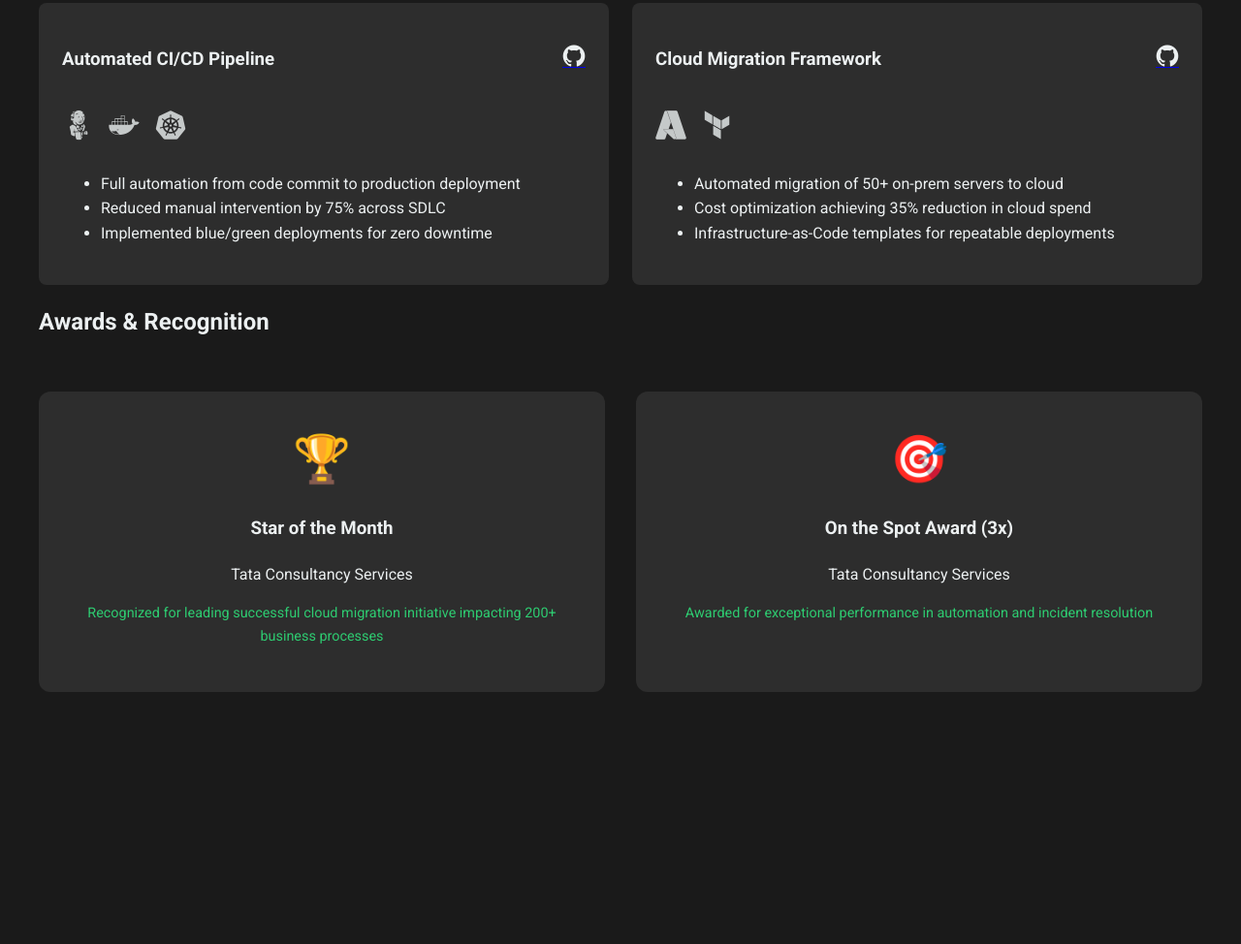
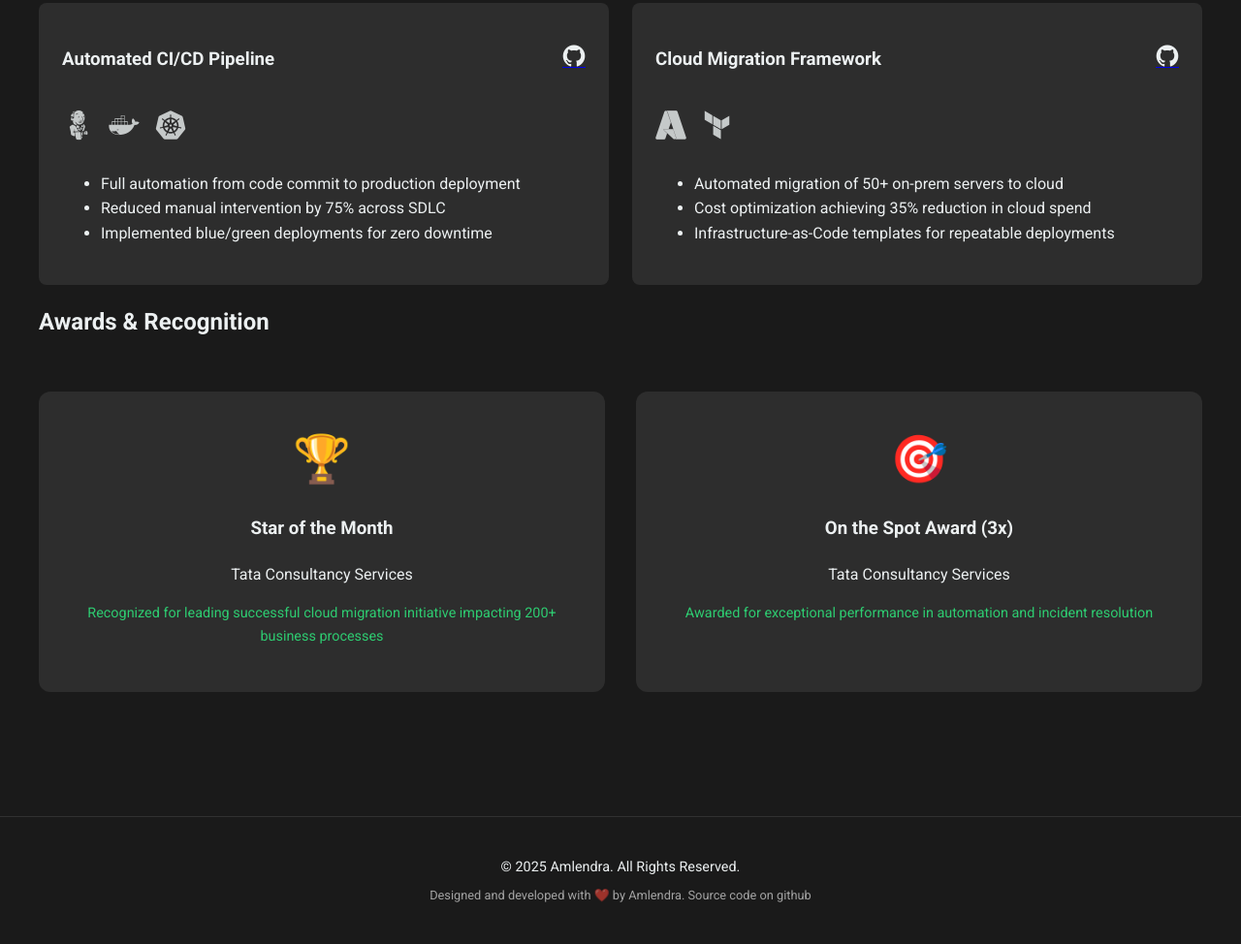
Before and after one commit to annuv231/Amlendra.site, a plain HTML site: page index.html in a window 1280 px wide. Shown: the part 1957-2931 px from the top of the page at 97% size. Before the commit the page ends 2735 px from the top, so only its background shows below. Drawn offline with nearby package versions, Linux system fonts and the light colour scheme.

Commit message:
added copyright messege

```diff
--- a/index.html
+++ b/index.html
@@ -240,5 +240,16 @@
     </div>
 </section>
     </div>
+    <footer class="site-footer">
+        <div class="footer-content">
+            <p class="copyright">
+                &copy; 2025 Amlendra. All Rights Reserved.
+            </p>
+            <p class="disclaimer">
+                Designed and developed with ❤️ by Amlendra.
+                Source code on github
+            </p>
+        </div>
+    </footer>
 </body>
 </html>
--- a/styles.css
+++ b/styles.css
@@ -308,3 +308,33 @@ body {
         justify-content: center;
     }
 }
+
+/* Footer Styles */
+/* Footer Styles */
+.site-footer {
+    background: #1a1a1a;
+    padding: 2rem 0;
+    border-top: 1px solid rgba(255, 255, 255, 0.1);
+    margin-top: 4rem;
+    position: relative;
+    width: 100%;
+    text-align: center;
+}
+
+.footer-content {
+    max-width: 1200px;
+    margin: 0 auto;
+    padding: 0 2rem;
+}
+
+.copyright {
+    color: var(--light);
+    font-size: 0.9rem;
+    margin: 0.5rem 0;
+}
+
+.disclaimer {
+    color: rgba(255, 255, 255, 0.6);
+    font-size: 0.8rem;
+    margin: 0.5rem 0;
+}
```
